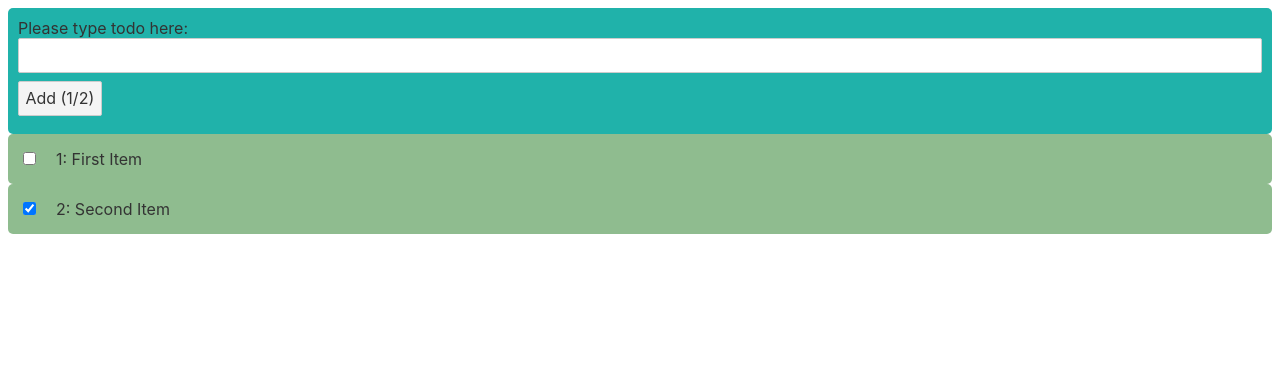
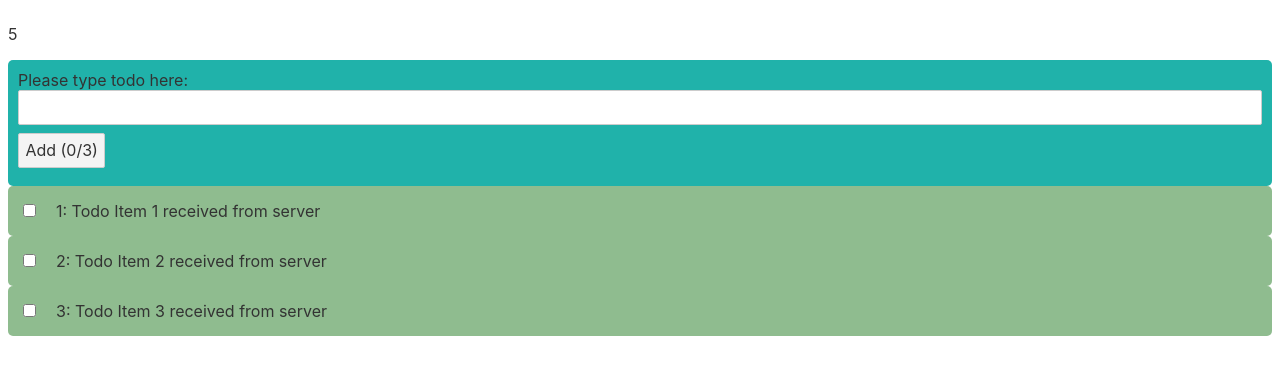
Before and after one commit to tutorials-coding/svelte-todo, a Svelte app: page / in a window 1280 px wide. Shown: the top 374 px of the page. Built offline with nearby package versions, Linux system fonts and the light colour scheme.

Commit message:
Add counter example

```diff
--- a/src/App.svelte
+++ b/src/App.svelte
@@ -1,19 +1,23 @@
 <script>
+	import { onMount } from 'svelte'
 	import { v4 as uuid } from 'uuid'
 	import AddTodoItem from './AddTodoItem.svelte'
 	import TodoItem from './TodoItem.svelte'
+	import getTodos from './getTodos'
+	import { onInterval }  from './interval'
 
-	let items = [{
-			id: uuid(),
-			text: 'First Item',
-			done: false,
-		}, {
-			id: uuid(),
-			text: 'Second Item',
-			checked: true,
-		}]
+	let items = []
+	let counter = 0
 	$: count = items.length;
 	$: checkedCount = items.filter(({ checked }) => checked).length
+
+	onInterval(() => {
+		counter++
+	}, 1000)
+
+	onMount(async () => {
+		items = await getTodos()
+	})
 
 	function handleAddTodoItem(event) {
     items = [...items, {
@@ -34,6 +38,7 @@
 	}
 </script>
 
+<p>{counter}</p>
 <AddTodoItem
 	title='Please type todo here:'
 	buttonTitle={`Add (${checkedCount}/${count})`}
--- /dev/null
+++ b/src/interval.js
@@ -0,0 +1,8 @@
+import { onDestroy } from 'svelte'
+
+export function onInterval(cb, ms) {
+  const interval = setInterval(cb, ms)
+  onDestroy(() => {
+    clearInterval(interval)
+  })
+}
```
